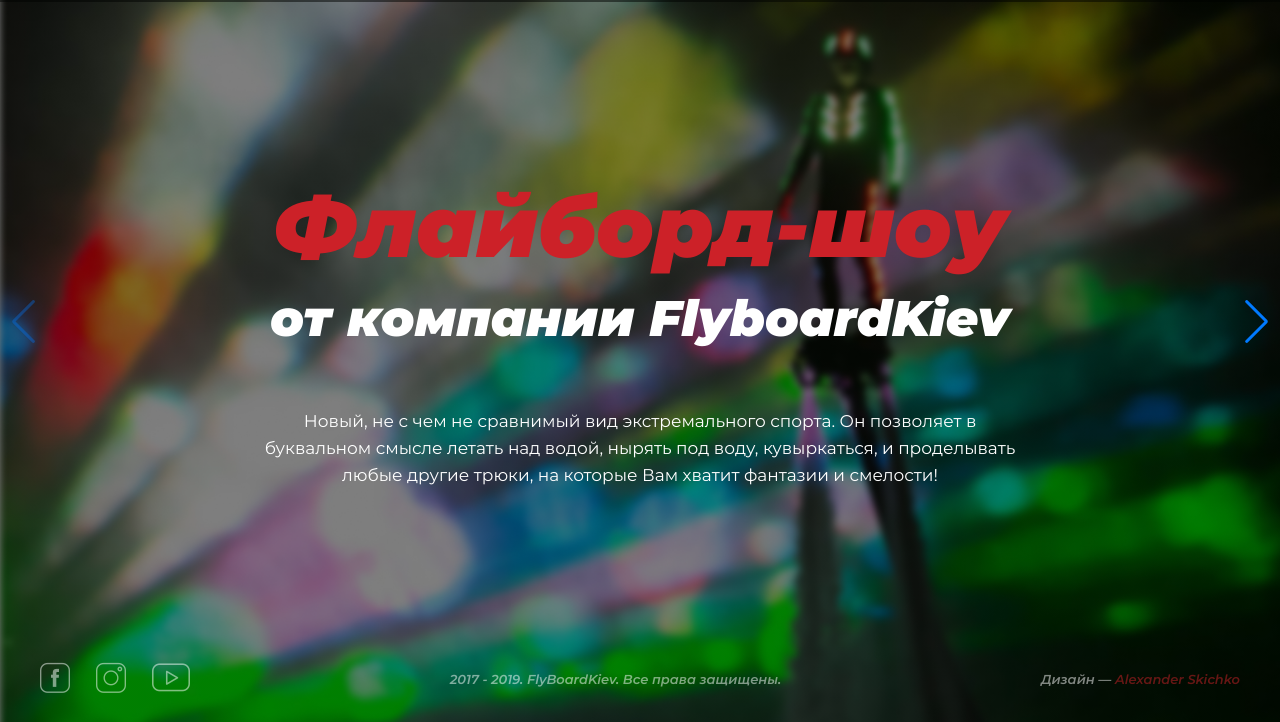
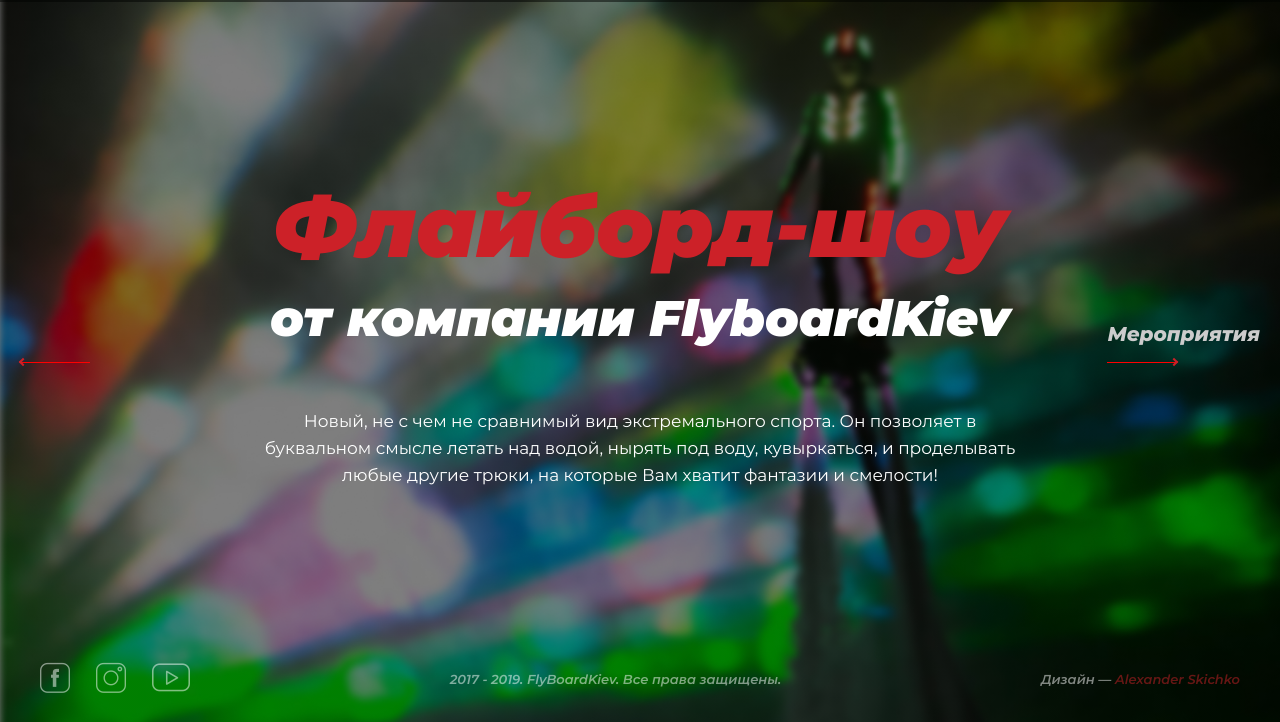
Before and after one commit to serhiihaniuk/FLYBOARD, a website: page app/index.html in a window 1280 px wide. Shown: the part 78-800 px from the top of the page. Drawn offline with nearby package versions, Linux system fonts and the light colour scheme; files that its build step writes are made by us from their sources; files whose address does not match are found by name.

Commit message:
control arrows add

```diff
--- a/app/index.html
+++ b/app/index.html
@@ -829,8 +829,16 @@
               </div>
             </div>
           </div>
-          <div class="swiper-button-prev"></div>
-          <div class="swiper-button-next"></div>
+          <div class="next-screen">
+            <div class="next-screen__name">Мероприятия</div>
+            <div class="next-screen__arrow">
+              <i class="arrow right"></i>
+            </div>
+          </div>
+          <div class="prev-screen">
+            <div class="prev-screen__name"></div>
+            <div class="prev-screen__arrow"><i class="arrow left"></i></div>
+          </div>
         </div>
         <!-- % = = = = FOOTER -->
         <footer class="footer">
--- a/app/js/main.js
+++ b/app/js/main.js
@@ -3,6 +3,66 @@
 const swiperContainer = document.querySelector(".swiper-container");
 const screenWrapper = document.querySelector(".screen-wrapper");
 
+//# aside navigation --
+const aside = document.querySelector(".aside-events");
+const asideBody = document.querySelector(".aside-events__body");
+const asideClose = document.querySelector(".aside-events__close");
+const asideBurger = document.querySelector(".header__brgr");
+const asideMenuLinks = document.querySelectorAll(".aside-events__item");
+const prevArrowName = document.querySelector(".prev-screen__name");
+const nextArrowName = document.querySelector(".next-screen__name");
+const screenNames = {
+  0: "Главная",
+  1: "Мероприятия",
+  2: "Виды шоу",
+  3: "Что входит?",
+  4: "Наши фото и видео",
+  5: "Как мы работаем",
+  6: "Скидка для агентств",
+  7: "Соберите Ваше шоу",
+};
+function changeArrowName() {
+  prevArrowName.innerHTML = screenNames[fullPage.realIndex - 1] || "";
+  nextArrowName.innerHTML = screenNames[fullPage.realIndex + 1] || "";
+}
+
+asideBurger.addEventListener("click", () => {
+  aside.classList.add("active");
+  asideBody.classList.add("active");
+});
+
+asideClose.addEventListener("click", () => {
+  asideMenuClose();
+});
+aside.addEventListener("click", (e) => {
+  if (e.target === aside) {
+    asideMenuClose();
+  }
+});
+
+function asideMenuClose() {
+  aside.classList.remove("active");
+  asideBody.classList.remove("active");
+}
+function fullPageMenu() {
+  asideMenuLinks[fullPage.realIndex].classList.add("active");
+  for (let i = 0; i < asideMenuLinks.length; i++) {
+    const currentMenuLink = asideMenuLinks[i];
+    currentMenuLink.addEventListener("click", (e) => {
+      linkRemoveActive();
+      asideMenuClose();
+      fullPage.slideTo(i, 800);
+      currentMenuLink.classList.add("active");
+      e.preventDefault;
+    });
+  }
+}
+function linkRemoveActive() {
+  const menuLinkActive = document.querySelector(".aside-events__item.active");
+  if (menuLinkActive) menuLinkActive.classList.remove("active");
+}
+
+//# fullpage init --
 const breakpoint = window.matchMedia("(min-width:577px)");
 let fullPage = undefined;
 
@@ -37,8 +97,8 @@
 
     // Navigation arrows
     navigation: {
-      nextEl: ".swiper-button-next",
-      prevEl: ".swiper-button-prev",
+      nextEl: ".next-screen",
+      prevEl: ".prev-screen",
     },
     breakpoints: {
       577: {
@@ -47,7 +107,13 @@
         freeMode: false,
       },
     },
+    on: {
+      slideChange: function () {
+        changeArrowName();
+      },
+    },
   });
+  fullPageMenu();
 }
 
 breakpoint.addListener(breakpointChecker);
@@ -129,50 +195,3 @@
     });
   });
 }
-
-//# aside --
-
-const aside = document.querySelector(".aside-events");
-const asideBody = document.querySelector(".aside-events__body");
-const asideClose = document.querySelector(".aside-events__close");
-const asideBurger = document.querySelector(".header__brgr");
-const asideMenuLinks = document.querySelectorAll(".aside-events__item");
-
-asideBurger.addEventListener("click", () => {
-  aside.classList.add("active");
-  asideBody.classList.add("active");
-});
-
-asideClose.addEventListener("click", () => {
-  asideMenuClose();
-});
-aside.addEventListener("click", (e) => {
-  if (e.target === aside) {
-    asideMenuClose();
-  }
-});
-
-function asideMenuClose() {
-  aside.classList.remove("active");
-  asideBody.classList.remove("active");
-}
-
-function fullPageMenu() {
-  asideMenuLinks[fullPage.realIndex].classList.add("active");
-  for (let i = 0; i < asideMenuLinks.length; i++) {
-    const currentMenuLink = asideMenuLinks[i];
-    currentMenuLink.addEventListener("click", (e) => {
-      linkRemoveActive();
-      asideMenuClose();
-      console.log(fullPage.slideTo(i));
-      fullPage.slideTo(i, 800);
-      currentMenuLink.classList.add("active");
-      e.preventDefault;
-    });
-  }
-}
-fullPageMenu();
-function linkRemoveActive() {
-  const menuLinkActive = document.querySelector(".aside-events__item.active");
-  if (menuLinkActive) menuLinkActive.classList.remove("active");
-}
--- a/app/scss/aside.scss
+++ b/app/scss/aside.scss
@@ -49,7 +49,7 @@
       top: 0;
       width: 100%;
       height: 2px;
-      background-color: $red;
+      background-color: black;
       transform: rotate(45deg) translate(-9px, 17px);
    }
    &::after {
@@ -58,8 +58,16 @@
       top: 0;
       width: 100%;
       height: 2px;
+      background-color: black;
+      transform: rotate(-45deg) translate(-18px, -9px);
+   }
+}
+.aside-events__close:hover {
+   &::before {
       background-color: $red;
-      transform: rotate(-45deg) translate(-18px, -9px);
+   }
+   &::after {
+      background-color: $red;
    }
 }
 .aside-events__list {
--- a/app/scss/style.scss
+++ b/app/scss/style.scss
@@ -91,3 +91,86 @@
   flex: 1 0 100%;
   position: relative;
 }
+
+.next-screen {
+  position: absolute;
+  top: 50%;
+  right: 20px;
+  cursor: pointer;
+  &:hover {
+    .next-screen__arrow {
+      width: 100%;
+    }
+    .next-screen__name {
+      color: $red;
+    }
+  }
+  @media (max-width: $XS) {
+    display: none;
+  }
+}
+.next-screen__name {
+  color: #ccc;
+  font-style: italic;
+  font-weight: 800;
+  font-size: 20px;
+  line-height: 24px;
+  transition: color 0.3s ease;
+  height: 24px;
+}
+.next-screen__arrow {
+  width: 70px;
+  height: 17px;
+  text-align: right;
+  transition: all 1s ease;
+  border-bottom: 1px solid red;
+}
+.prev-screen {
+  position: absolute;
+  top: 50%;
+  left: 20px;
+  cursor: pointer;
+  &:hover {
+    .prev-screen__arrow {
+      width: 100%;
+    }
+    .prev-screen__name {
+      color: $red;
+    }
+  }
+  @media (max-width: $XS) {
+    display: none;
+  }
+}
+.prev-screen__name {
+  color: #fff;
+  font-style: italic;
+  font-weight: 800;
+  font-size: 20px;
+  line-height: 24px;
+  transition: color 0.3s ease;
+  height: 24px;
+}
+.prev-screen__arrow {
+  width: 70px;
+  height: 17px;
+  text-align: left;
+  transition: all 1s ease;
+  border-bottom: 1px solid red;
+  margin-left: auto;
+}
+
+.arrow {
+  border: solid $red;
+  border-width: 0 2px 2px 0;
+  display: inline-block;
+  padding: 2px;
+}
+
+.right {
+  transform: rotate(-45deg);
+}
+
+.left {
+  transform: rotate(135deg);
+}
```
Also changed, not shown: app/css/style.min.css, app/js/main.min.js.
